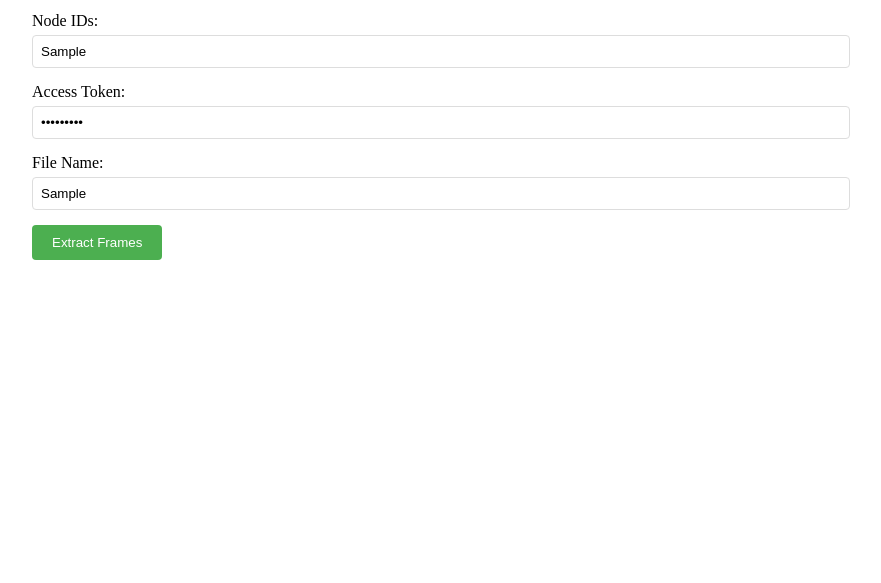
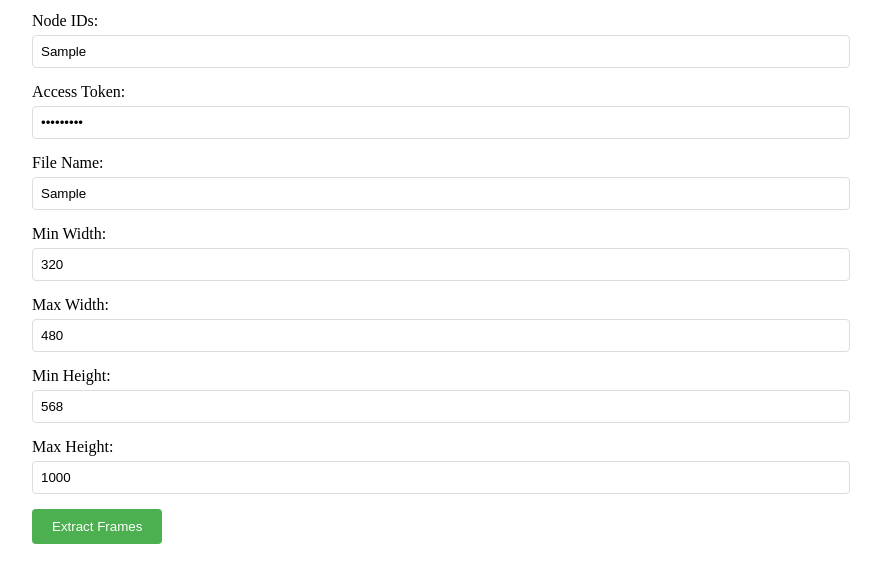
Before and after one commit to millenniumist/figma-frame, a website: page public/index.html in a window 1280 px wide. Both pictures are taken after typing "Sample", "Sample", "Sample123", "Sample" into the empty fields and a click on the button "Extract Frames". Shown: the part 167-750 px from the top of the page, without its empty margins (208-1089 px from the left). Drawn offline with Linux system fonts and the light colour scheme; no server answers.

Commit message:
add the dimension constraint field

```diff
--- a/public/app.js
+++ b/public/app.js
@@ -1,35 +1,50 @@
-document.getElementById('extractForm').addEventListener('submit', async (e) => {
+document.getElementById("extractForm").addEventListener("submit", async (e) => {
   e.preventDefault();
 
-    const fileId = document.getElementById('fileId').value;
-    const nodeIds = document.getElementById('nodeIds').value;
-    const token = document.getElementById('token').value;
-    const fileName = document.getElementById('fileName').value;
+  const fileId = document.getElementById("fileId").value;
+  const nodeIds = document.getElementById("nodeIds").value;
+  const token = document.getElementById("token").value;
+  const fileName = document.getElementById("fileName").value;
+  const minWidth = document.getElementById("minWidth").value;
+  const maxWidth = document.getElementById("maxWidth").value;
+  const minHeight = document.getElementById("minHeight").value;
+  const maxHeight = document.getElementById("maxHeight").value;
 
   // Show loading state
   const submitButton = e.target.querySelector('button[type="submit"]');
   const originalButtonText = submitButton.textContent;
-    submitButton.textContent = 'Processing...';
+  submitButton.textContent = "Processing...";
   submitButton.disabled = true;
 
   try {
     console.log("sending:", fileId, nodeIds, token, fileName);
-        const response = await fetch('/api/extract', {
-            method: 'POST',
+    const response = await fetch("/api/extract", {
+      method: "POST",
       headers: {
-                'Content-Type': 'application/json'
+        "Content-Type": "application/json",
       },
-            body: JSON.stringify({ fileId, nodeIds, token, fileName })
+      body: JSON.stringify({
+        fileId,
+        nodeIds,
+        token,
+        fileName,
+        dimensions: {
+            minWidth: parseInt(minWidth),
+            maxWidth: parseInt(maxWidth),
+            minHeight: parseInt(minHeight),
+            maxHeight: parseInt(maxHeight)
+        }
+    }),
     });
 
     if (!response.ok) {
       const errorData = await response.json();
-            throw new Error(errorData.error || 'Failed to extract data');
+      throw new Error(errorData.error || "Failed to extract data");
     }
 
     const blob = await response.blob();
     const url = window.URL.createObjectURL(blob);
-        const a = document.createElement('a');
+    const a = document.createElement("a");
     a.href = url;
     a.download = `${fileName}.csv`;
     document.body.appendChild(a);
@@ -38,12 +53,11 @@ document.getElementById('extractForm').addEventListener('submit', async (e) => {
     a.remove();
 
     // Show success message
-        document.getElementById('result').textContent = 'CSV downloaded successfully!';
-        document.getElementById('result').style.color = 'green';
-
+    document.getElementById("result").textContent = "CSV downloaded successfully!";
+    document.getElementById("result").style.color = "green";
   } catch (error) {
-        document.getElementById('result').textContent = `Error: ${error.message}`;
-        document.getElementById('result').style.color = 'red';
+    document.getElementById("result").textContent = `Error: ${error.message}`;
+    document.getElementById("result").style.color = "red";
   } finally {
     // Reset button state
     submitButton.textContent = originalButtonText;
--- a/public/index.html
+++ b/public/index.html
@@ -26,6 +26,22 @@
                 <label for="fileName">File Name:</label>
                 <input type="text" id="fileName" required onchange="saveFormData()">
             </div>
+            <div class="form-group">
+                <label for="minWidth">Min Width:</label>
+                <input type="number" id="minWidth" required value="320" onchange="saveFormData()">
+            </div>
+            <div class="form-group">
+                <label for="maxWidth">Max Width:</label>
+                <input type="number" id="maxWidth" required value="480" onchange="saveFormData()">
+            </div>
+            <div class="form-group">
+                <label for="minHeight">Min Height:</label>
+                <input type="number" id="minHeight" required value="568" onchange="saveFormData()">
+            </div>
+            <div class="form-group">
+                <label for="maxHeight">Max Height:</label>
+                <input type="number" id="maxHeight" required value="1000" onchange="saveFormData()">
+            </div>
             <button type="submit">Extract Frames</button>
         </form>
         <div id="result"></div>
```
Also changed, not shown: extractor.js (+5 -5 lines). Lines whose indentation alone changed are shown as unchanged.
